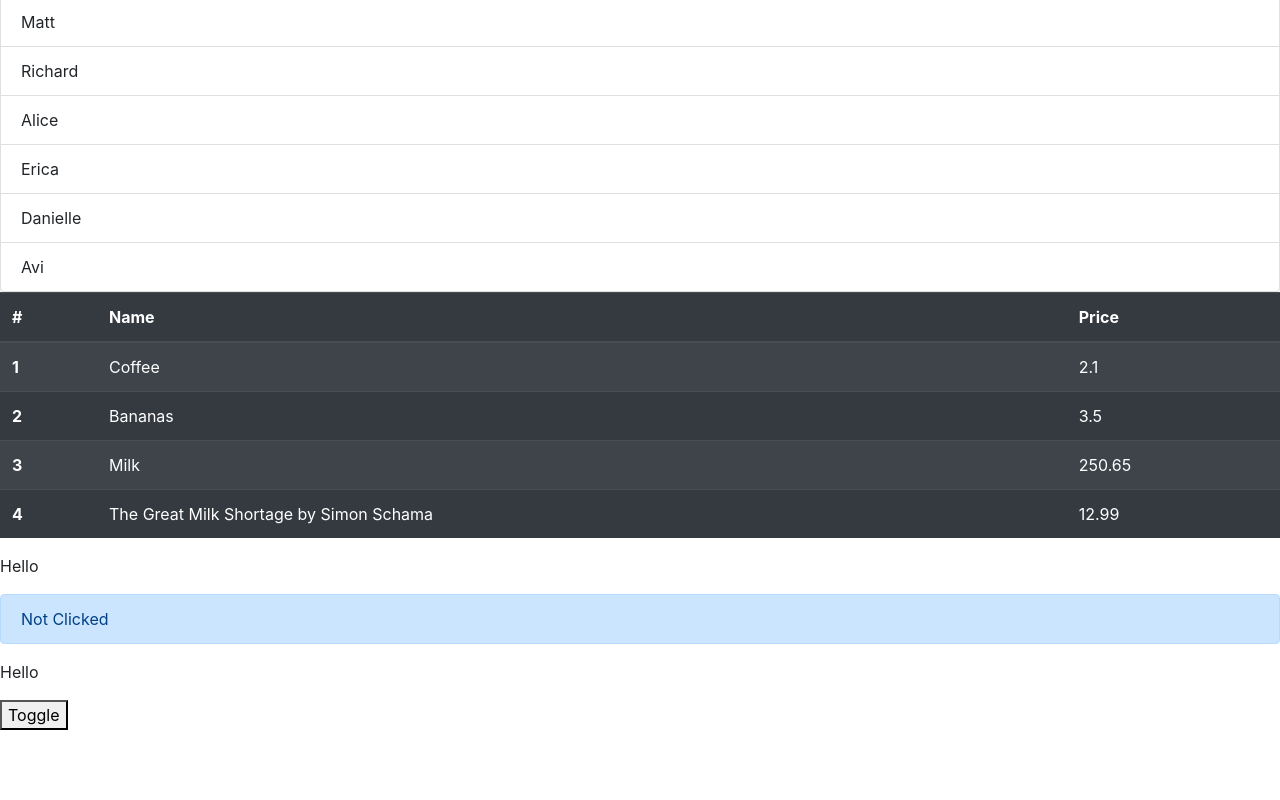
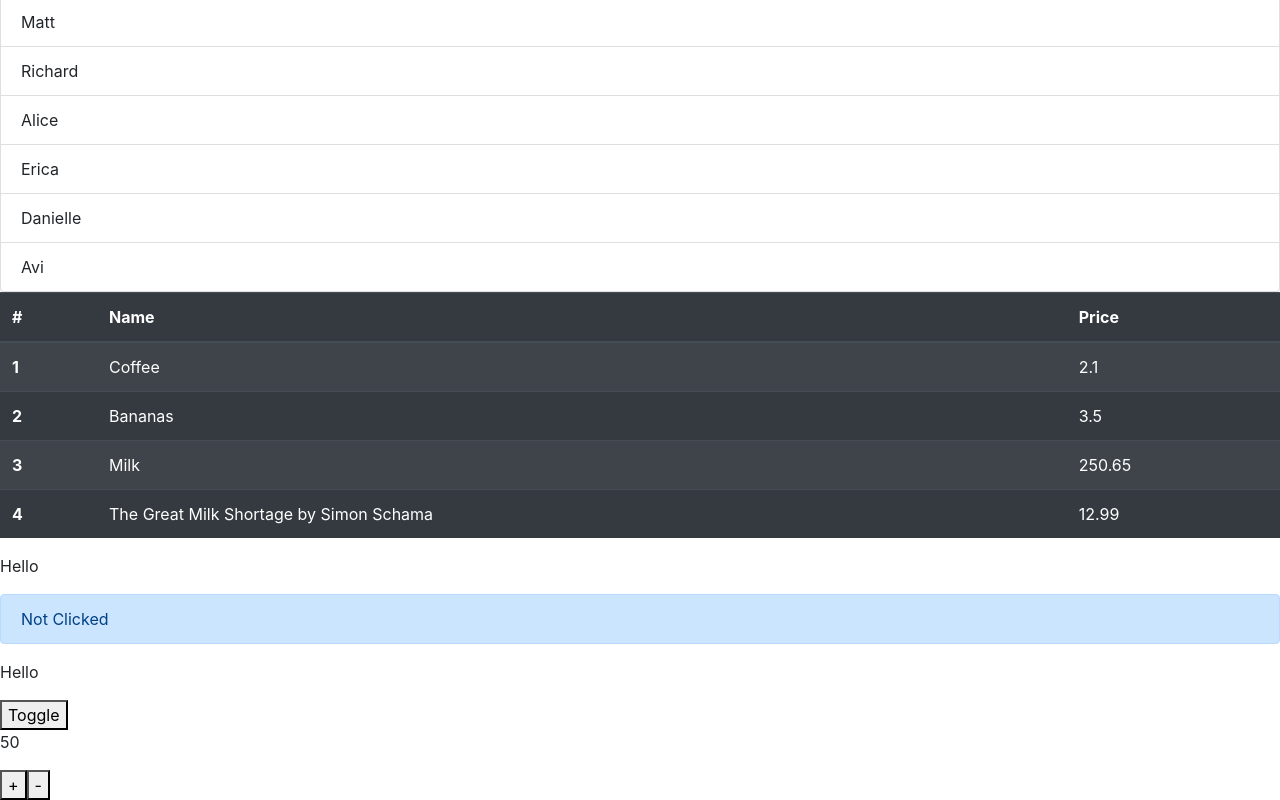
Before and after one commit to Avi-Cohen-Nehemia/react-basics, a React (Create React App) app: page / in a window 1280 px wide. Shown: the part 471-1271 px from the top of the page. Before the commit the page ends 1201 px from the top, so only its background shows below. Built offline with nearby package versions, Linux system fonts and the light colour scheme.

Commit message:
solve Counter state exercise

```diff
--- /dev/null
+++ b/src/components/Counter/index.js
@@ -0,0 +1,49 @@
+import React, { Component } from 'react';
+import PropTypes from 'prop-types';
+
+class ToggleText extends Component {
+    constructor(props) {
+        super(props)
+
+        const { initial } = props;
+
+        this.state = { counter: initial };
+
+        this.handleIncrement = this.handleIncrement.bind(this);
+        this.handleDecrement = this.handleDecrement.bind(this);
+    }
+
+    handleIncrement() {
+        const { max } = this.props;
+        let currentCounter = this.state.counter;
+        this.setState({ counter: currentCounter < max ? currentCounter : currentCounter + 1 });
+    }
+
+    handleDecrement() {
+        let currentCounter = this.state.counter;
+        this.setState({ counter: currentCounter > 0 ? currentCounter : currentCounter - 1 });
+    }
+
+    render() {
+        const { counter } = this.state;
+        return (
+            <>
+                <p>{counter}</p>
+                <button onClick={this.handleIncrement}>{'+'}</button>
+                <button onClick={this.handleDecrement}>{'-'}</button>
+            </>
+        );
+    }
+}
+
+ToggleText.defaultProps = {
+    initial: 50,
+    max: 100,
+}
+
+ToggleText.propTypes = {
+    initial: PropTypes.number,
+    max: PropTypes.number
+}
+
+export default ToggleText;
--- a/src/components/Stuff/index.js
+++ b/src/components/Stuff/index.js
@@ -8,6 +8,7 @@ import Basket from './../Basket';
 import FadeIn from './../FadeIn';
 import Clicked from './../Clicked';
 import ToggleText from './../ToggleText';
+import Counter from './../Counter';
 
 const Stuff = ({ square }) => {
     return (
@@ -34,6 +35,10 @@ const Stuff = ({ square }) => {
                 initial={ 'Hello' }
                 alternate={ 'World' }
             />
+            <Counter
+                initial={ 50 }
+                max={ 100 }
+            />
         </>
     )
 }
```
